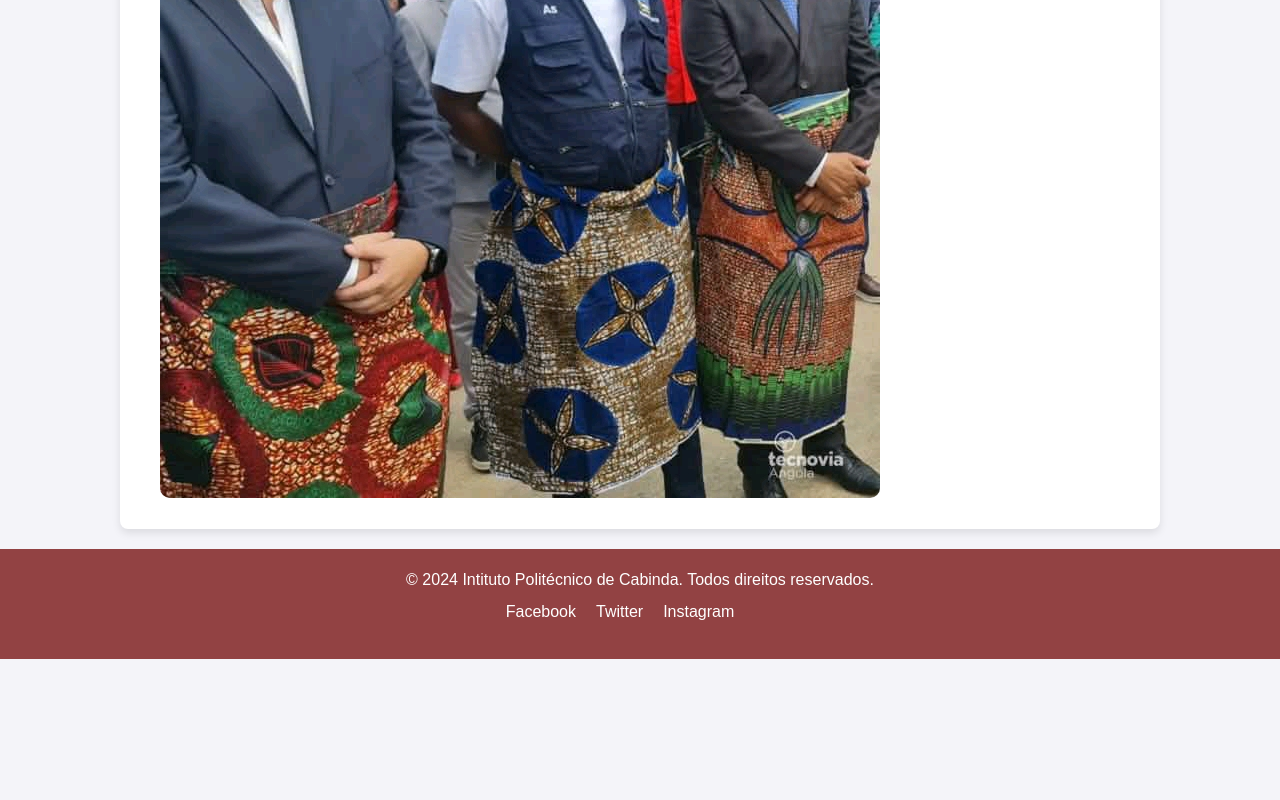
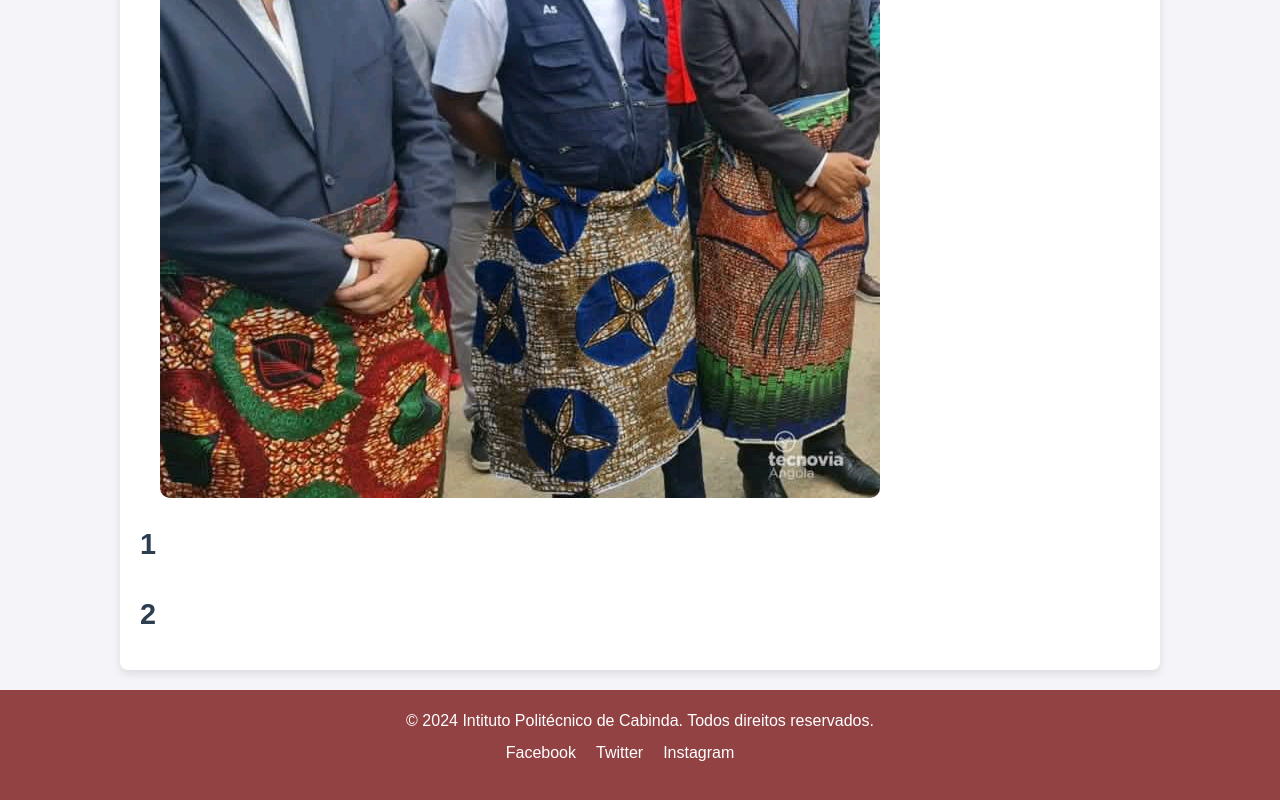
Before and after one commit to Ladilson01/School-project, a plain HTML site: page album.html in a window 1280 px wide. Shown: the part 5419-6219 px from the top of the page. Before the commit the page ends 6078 px from the top, so only its background shows below. Drawn offline with Linux system fonts and the light colour scheme.

Commit message:
Update album.html

```diff
--- a/album.html
+++ b/album.html
@@ -40,6 +40,10 @@
         <img class="g_img" src="Images/Escola/FB_IMG_17310681050384922.jpg" alt="">
         <img class="g_img" src="Images/Escola/FB_IMG_17310681291326007.jpg" alt="">
         <img class="g_img" src="Images/Escola/FB_IMG_17310681334299146.jpg" alt="">
+        <div class="Next">
+            <a class="Next1" href="album.html"><h2>1</h2></a>
+        <a class="Next2" href="album_next1.html"><h2>2</h2></a>
+        </div>
     </section>
     <div data-include="footer.html"></div>
     <script src="Script/script.js"></script>
```
